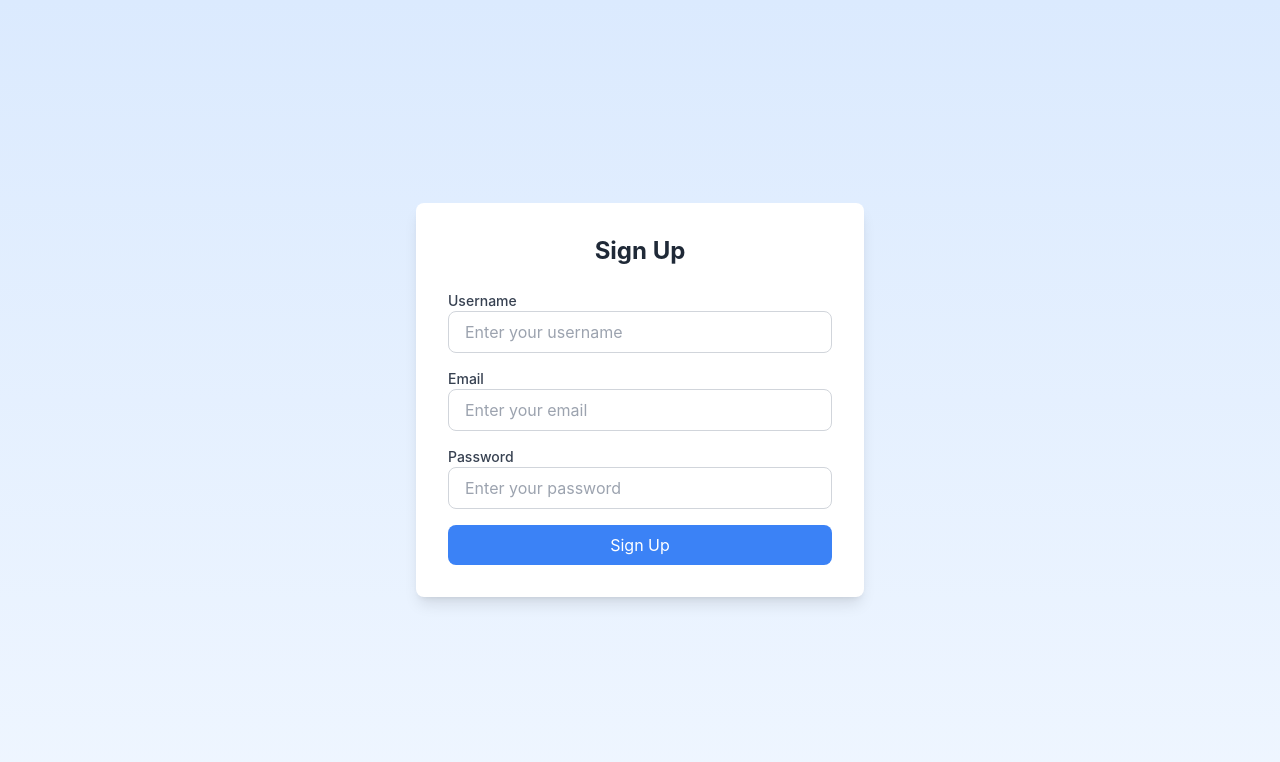
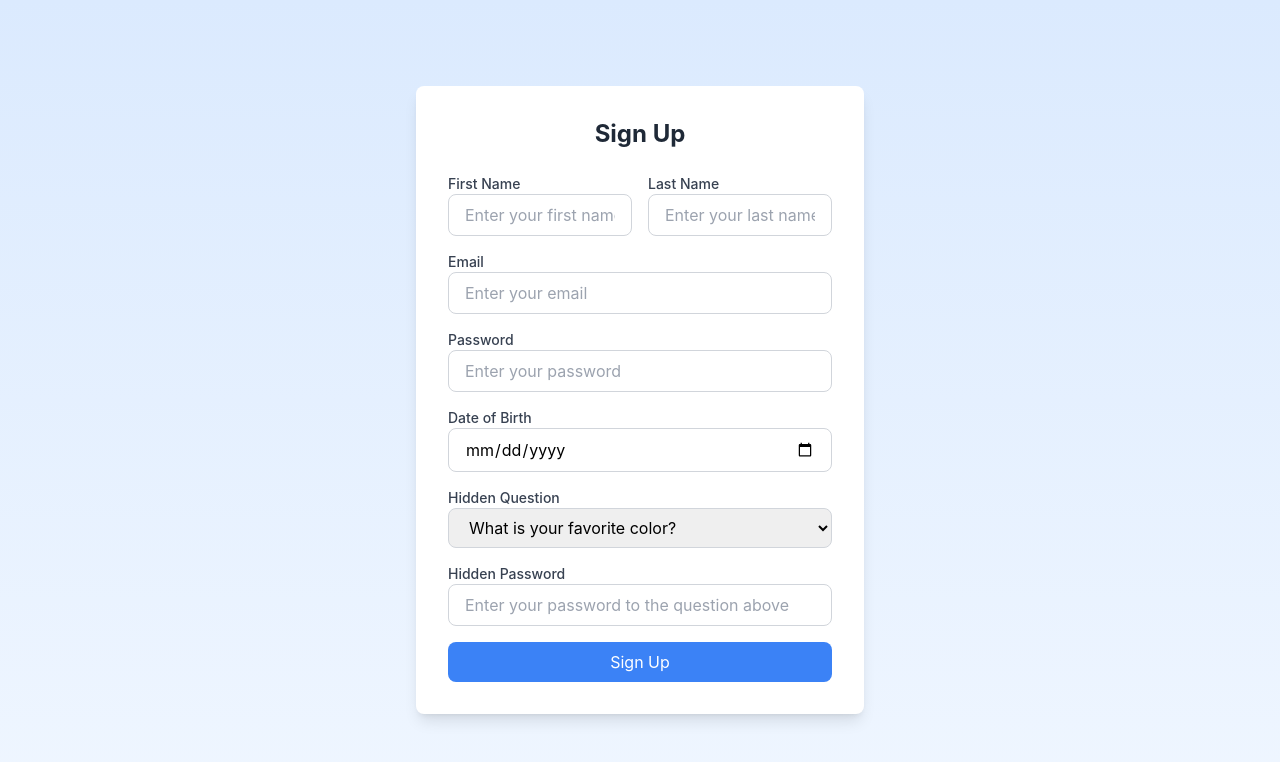
Before and after one commit to erbmu/Project-Localhost, a React (Create React App) app: page /Signup in a window 1280 px wide. Shown: the top 762 px of the page. Built offline with nearby package versions, Linux system fonts and the light colour scheme.

Commit message:
Update Signup.js

```diff
--- a/src/pages/Signup.js
+++ b/src/pages/Signup.js
@@ -42,20 +42,37 @@ return (
         <h1 className="text-2xl font-bold text-center mb-6 text-gray-800">Sign Up</h1>
         <input type = "hidden" value="prayer" />
         <form onSubmit={handleSubmit} className="space-y-4">
-          <div>
-            <label htmlFor="username" className="block text-sm font-medium text-gray-700">
-              Username
+        <div className="flex gap-4">
+      <div className="flex-1">
+        <label htmlFor="firstname" className="block text-sm font-medium text-gray-700">
+          First Name
         </label>
         <input
         type="text"
-              name="username"
-              id="name"
-              value={formData.username}
+        name="firstname"
+        id="firstname"
+        value={formData.firstname}
         onChange={handleChange}
-              placeholder="Enter your username"
+        placeholder="Enter your first name"
         className="w-full px-4 py-2 border border-gray-300 rounded-lg focus:outline-none focus:ring-2 focus:ring-blue-400"
         required
         />
+      </div>
+        <div className="flex-1">
+        <label htmlFor="lastname" className="block text-sm font-medium text-gray-700">
+        Last Name
+        </label>
+        <input
+        type="text"
+        name="lastname"
+        id="lastname"
+        value={formData.lastname}
+        onChange={handleChange}
+        placeholder="Enter your last name"
+        className="w-full px-4 py-2 border border-gray-300 rounded-lg focus:outline-none focus:ring-2 focus:ring-blue-400"
+        required
+        />
+      </div>
       </div>
           <div>
             <label htmlFor="email" className="block text-sm font-medium text-gray-700">
@@ -87,6 +104,62 @@ return (
               required
             />
           </div>
+          <div>
+            <label htmlFor="Date of Birth" className="block text-sm font-medium text-gray-700">
+              Date of Birth
+            </label>
+            <input
+              type="date"
+              name="dateofbirth"
+              id="dateofbirth"
+              value={formData.dateofbirth}
+              onChange={handleChange}
+              placeholder="Enter your date of birth"
+              className="w-full px-4 py-2 border border-gray-300 rounded-lg focus:outline-none focus:ring-2 focus:ring-blue-400"
+              required
+            />
+          </div>
+          <div>
+            <label htmlFor="hiddenQuestion" className="block text-sm font-medium text-gray-700">
+              Hidden Question
+            </label>
+            <select
+              name="hiddenQuestion"
+              id="hiddenQuestion"
+              value={formData.hiddenQuestion}
+              onChange={handleChange}
+              className="w-full px-4 py-2 border border-gray-300 rounded-lg focus:outline-none focus:ring-2 focus:ring-blue-400"
+              required
+            >
+              <option value="" disabled>
+                Select a hidden question
+              </option>
+              <option value="What is your favorite color?">
+                What is your favorite color?
+              </option>
+              <option value="What was your first pet's name?">
+                What was your first pet's name?
+              </option>
+              <option value="What is your mother's maiden name?">
+                What is your mother's maiden name?
+              </option>
+            </select>
+          </div>
+          <div>
+            <label htmlFor="Hidden Password" className="block text-sm font-medium text-gray-700">
+              Hidden Password
+            </label>
+            <input
+              type="hiddenpassword"
+              name="hiddenpassword"
+              id="hiddenpassword"
+              value={formData.hiddenpassword}
+              onChange={handleChange}
+              placeholder="Enter your password to the question above"
+              className="w-full px-4 py-2 border border-gray-300 rounded-lg focus:outline-none focus:ring-2 focus:ring-blue-400"
+              required
+            />
+          </div>
           <button
             type="submit"
             className="w-full bg-blue-500 text-white py-2 rounded-lg hover:bg-blue-600 focus:outline-none focus:ring-2 focus:ring-blue-400"
```
Lines whose indentation alone changed are shown as unchanged.
